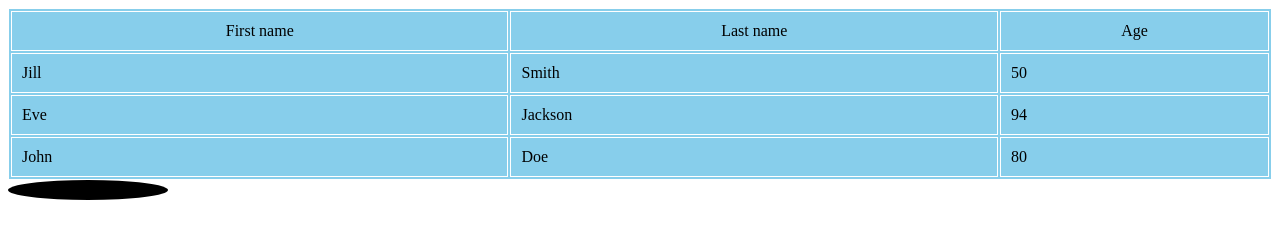
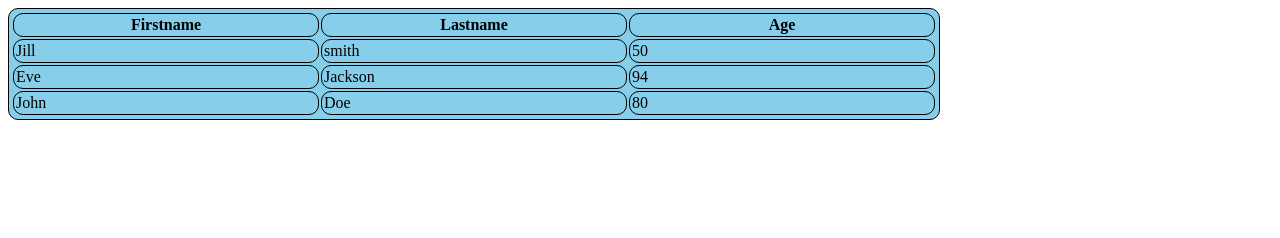
Before and after one commit to mohammadmujahiddin/HTML_Tasks_Ethnus_Intern, a plain HTML site: page task6.html in a window 1280 px wide. Drawn offline with Linux system fonts and the light colour scheme.

Commit message:
Add files via upload

```diff
--- a/task6.css
+++ b/task6.css
@@ -1,11 +1,7 @@
-table{
-    border-radius: 50;
+table,tr,td,th{
+    border: 1px solid black;
+    border-radius: 10px;
+    background-color:skyblue;
+    padding: 2px;
 
 }
-.oval{
-    content: "";
-    position: absolute;
-    width: 140px;
-    border: 10px solid #000000;
-    border-radius: 50%;
-}
--- a/task6.html
+++ b/task6.html
@@ -3,36 +3,38 @@
 <head>
     <meta charset="UTF-8">
     <meta name="viewport" content="width=device-width, initial-scale=1.0">
-    <title>Task-6</title>
-    <link rel="stylesheet" href="task6.css">
+    <title>Document</title>
+    <link rel="stylesheet" href="./task6.css">
 </head>
 <body>
-    <center>
-        <table border="1" bordercolor = "white" bgcolor = "skyblue" style="width: 100%;" cellpadding = "10">
+    <table >
+
+        <th  width="300"> Firstname</th>
+        <th   width="300" > Lastname</th>
+        <th   width="300"> Age</th>
         <tr>
-                <td><center>First name</center></td>
-                <td><center>Last name</center></td>
-                <td><center>Age</center></td>
-            </tr>
-            <tr>
-                <td>Jill</td>
-                <td>Smith</td>
+            <td>Jill </td>
+            <td>smith</td>
             <td>50</td>
         </tr>
         <tr>
-                <td>Eve</td>
+            <td>
+               Eve
+            </td>
             <td>Jackson</td>
             <td>94</td>
+
         </tr>
         <tr>
-                <td>John</td>
+            <td> John</td>
             <td>Doe</td>
             <td>80</td>
+
         </tr>
     </table>
-        <div class="oval">
 
-        </div>
-    </center>
+
+
+    </table>
 </body>
 </html>
```
Lines whose indentation alone changed are shown as unchanged.
